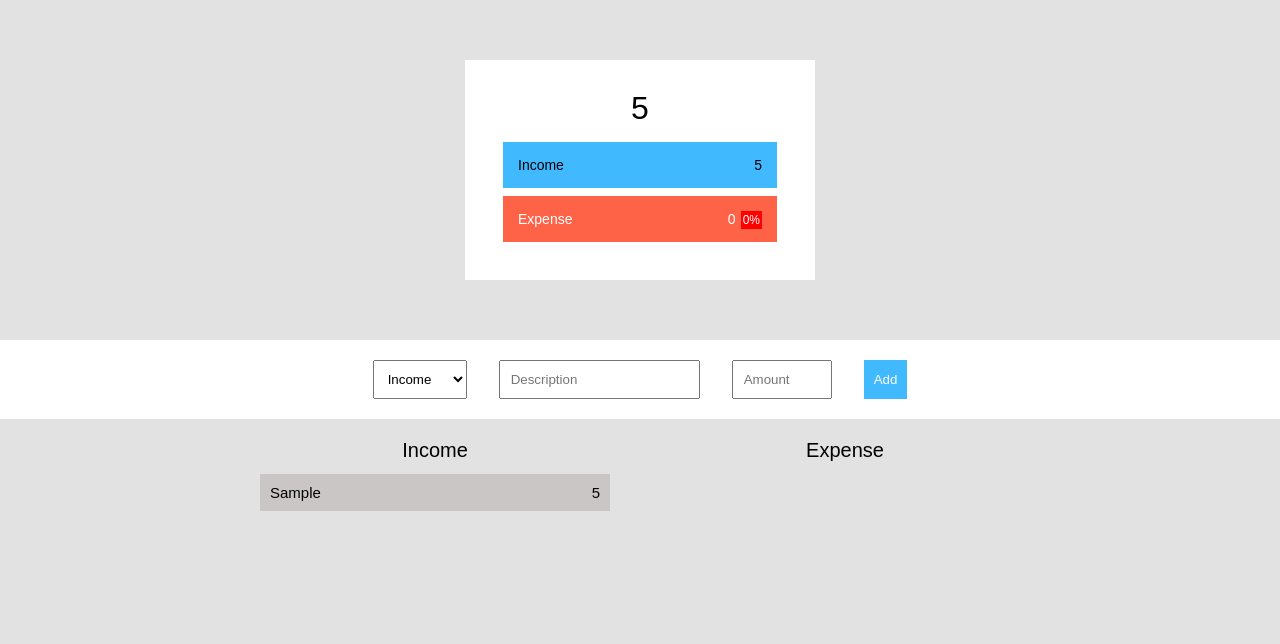
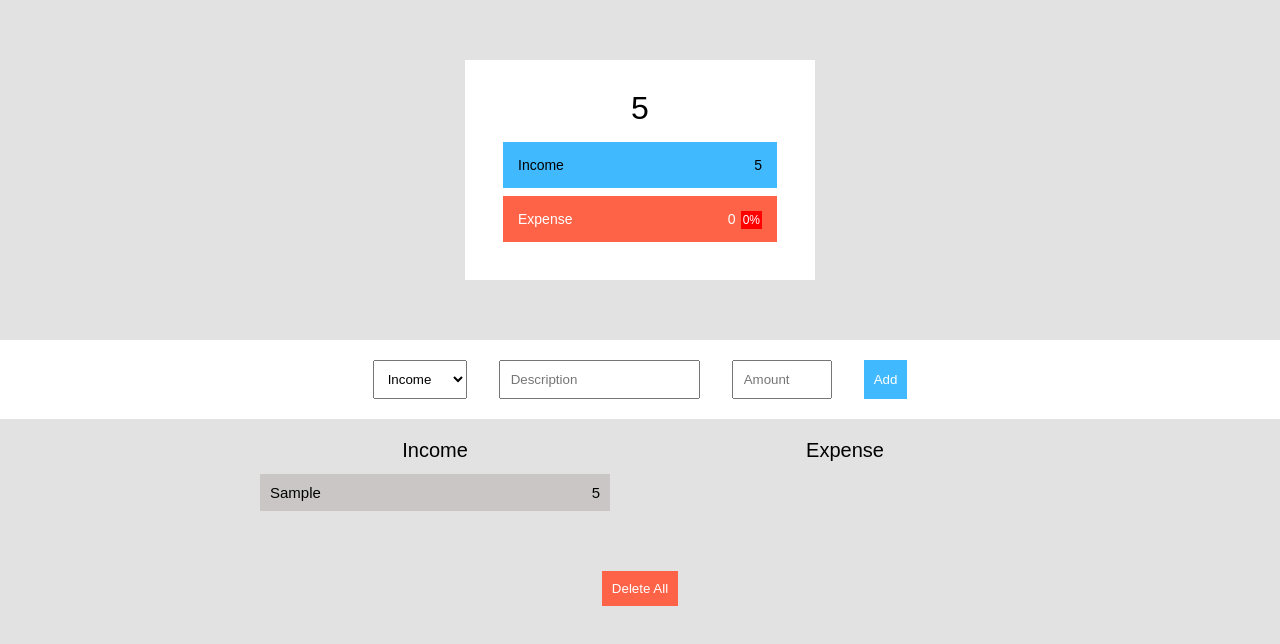
Before and after one commit to kenechiude/budget-tracker2, a React (Create React App) app: page / in a window 1280 px wide. Both pictures are taken after typing "Sample", "5" into the empty fields and a click on the button "Add". Shown: the top 644 px of the page. Built offline with nearby package versions, Linux system fonts and the light colour scheme.

Commit message:
Updated ListDisplay.js

```diff
--- a/src/components/ListDisplay.js
+++ b/src/components/ListDisplay.js
@@ -1,13 +1,20 @@
 import IncomeList from "./IncomeList";
 import ExpenseList from "./ExpenseList";
 
-export default function ListDisplay({ incData, expData }) {
-  // console.log(incData);
-
-  return (
-    <div className="inc-exp-display">
-      <IncomeList incData={incData} />
-      <ExpenseList expData={expData} />
-    </div>
+export default function ListDisplay({ onDeleteAll, incData, expData }) {
+  return [...incData, ...expData].length ? (
+    <>
+      <div className="inc-exp-display">
+        <IncomeList incData={incData} />
+        <ExpenseList expData={expData} />
+      </div>
+      <div className="btn-div">
+        <button onClick={onDeleteAll} className="dlt-all-btn btn">
+          Delete All
+        </button>
+      </div>
+    </>
+  ) : (
+    <p className="init-msg">Input and income/expense to get started 😁</p>
   );
 }
```
